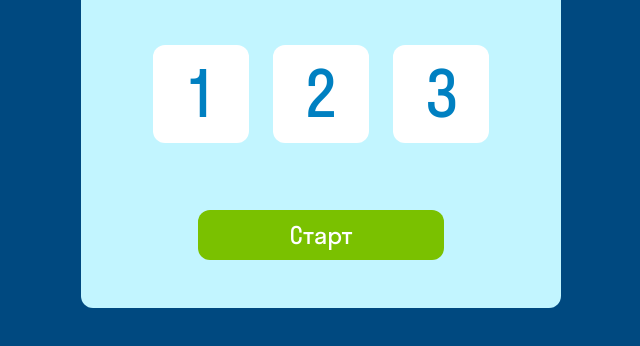
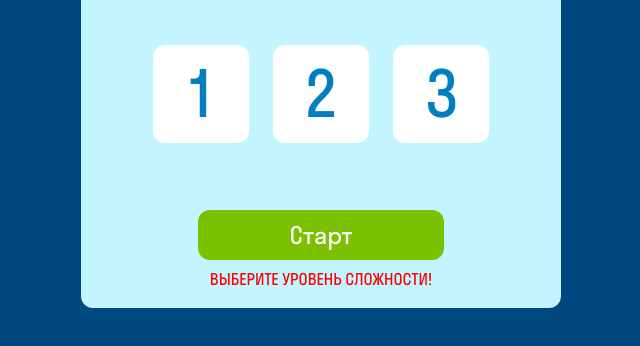
Before and after one commit to SrgyS/Card-game, a website with bundled scripts: page index.html in a window 1280 px wide. Both pictures are taken after a click on the button "Старт". Shown: the part 322-668 px from the top of the page, without its empty margins (319-959 px from the left). Built offline with nearby package versions, Linux system fonts and the light colour scheme.

Commit message:
hw2 complete

```diff
--- /dev/null
+++ b/js/components/cards-page-component.js
@@ -0,0 +1,10 @@
+
+export function renderCardsPageComponent ({appEl, game}) {
+    const appHtml = `<div class="cards">
+                        <p>Уровень сложности: ${game.difficulty}</p>
+                        <p>Число карт: ${game.cards}</p>
+                    </div>`;
+                    appEl.innerHTML = appHtml;
+
+
+}
--- /dev/null
+++ b/js/components/difficulty-page-component.js
@@ -0,0 +1,51 @@
+import { game } from "../script.js"
+import { CARDS_PAGE } from "../routes.js";
+
+export function renderDifficultyPageComponent ({appEl, goToPage}) {
+
+    const appHtml = `<div class="difficulty-box">
+                        <p class="difficulty-box__title">Выбери сложность</p>
+                        <div class="difficulty-box__container">
+                            <div class="difficulty-box__item">1</div>
+                            <div class="difficulty-box__item">2</div>
+                            <div class="difficulty-box__item">3</div>
+                        </div>
+                        <button class="btn" id="start-btn">Старт</button>
+                        <div class="form-error"></div>
+                    </div>`;
+                    appEl.innerHTML = appHtml;
+
+                    const setError = (message) => {
+                        appEl.querySelector(".form-error").textContent = message;
+                      };
+
+              const difficultyBtnElements = document.querySelectorAll(".difficulty-box__item");
+              let selectedDifficultyBtn = null;
+
+              difficultyBtnElements.forEach((difficultyBtnEl, index) => {
+                difficultyBtnEl.addEventListener('click', (e) => {
+                    setError("")
+                    if (selectedDifficultyBtn != null) {
+                        selectedDifficultyBtn.classList.remove("selected")
+                    }
+                    difficultyBtnEl.classList.add("selected")
+                    selectedDifficultyBtn = difficultyBtnEl;
+
+                    game.difficulty = index + 1;
+                    game.gameStatus = CARDS_PAGE;
+                    game.cards = game.difficulty * 6
+
+                    console.log(game)
+                })
+              })
+
+              const startBtnEl = document.getElementById("start-btn")
+
+              startBtnEl.addEventListener("click", (e) => {
+                if (game.difficulty == null){
+                    setError('Выберите уровень сложности!')
+                } else {
+                    goToPage(CARDS_PAGE)
+                }
+              })
+}
--- a/js/components/level-page-component.js
+++ /dev/null
@@ -1,12 +0,0 @@
-export function renderLevelPageComponent ({appEl}) {
-    const appHtml = `<div class="level-box">
-                        <p class="level-box__title">Выбери сложность</p>
-                        <div class="level-box__container">
-                            <div class="level-box__item">1</div>
-                            <div class="level-box__item">2</div>
-                            <div class="level-box__item">3</div>
-                        </div>
-                        <button class="btn">Старт</button>
-                    </div>`;
-                    appEl.innerHTML = appHtml;
-}
--- a/js/routes.js
+++ b/js/routes.js
@@ -1,3 +1,3 @@
-export const LEVEL_PAGE = "level";
+export const DIFFICULTY_PAGE = "difficulty";
 export const CARDS_PAGE = "cards";
 export const RESULT_PAGE = "result";
--- a/js/script.js
+++ b/js/script.js
@@ -1,28 +1,39 @@
-import { renderLevelPageComponent } from "./components/level-page-component.js";
+import { renderDifficultyPageComponent } from "./components/difficulty-page-component.js";
+import { renderCardsPageComponent } from "./components/cards-page-component.js";
 import {
-    LEVEL_PAGE,
-    // CARDS_PAGE,
+    DIFFICULTY_PAGE,
+    CARDS_PAGE,
     // RESULT_PAGE
 } from "./routes.js";
 
 let page = null;
 
+export const game = {
+  gameTime: 0,
+  difficulty: null,
+  gameStatus: page,
+  cards: [],
+  selectedCards: []
+};
+
+
+
 const goToPage = (newPage) => {
     if (
         [
-          LEVEL_PAGE,
-        //   CARDS_PAGE,
+          DIFFICULTY_PAGE,
+          CARDS_PAGE,
         //   RESULT_PAGE,
         ].includes(newPage)
       ) {
-        if (newPage === LEVEL_PAGE) {
-            page = LEVEL_PAGE;
+        if (newPage === DIFFICULTY_PAGE) {
+            page = DIFFICULTY_PAGE;
           return renderApp();
         }
 
-        // if (newPage === CARDS_PAGE) {
-        //   renderApp();
-        // }
+        if (newPage === CARDS_PAGE) {
+          renderApp();
+        }
 
         // if (newPage === RESULT_PAGE) {
         //   renderApp();
@@ -37,18 +48,17 @@ const goToPage = (newPage) => {
 
     export const renderApp = () => {
         const appEl = document.getElementById("app");
-        if (page === LEVEL_PAGE) {
-          return renderLevelPageComponent({
-            appEl,
+        if (page === DIFFICULTY_PAGE) {
+          return renderDifficultyPageComponent({
+            appEl, goToPage,
           });
         }
 
-        // if (page === CARDS_PAGE) {
-        //   return renderCardsPageComponent({
-        //     appEl,
-        //       goToPage,
-        //     });
-        // }
+        if (page === CARDS_PAGE) {
+          return renderCardsPageComponent({
+            appEl, game
+            });
+        }
 
         // if (page === RESULT_PAGE) {
         //   return renderResultPageComponent({
@@ -64,4 +74,4 @@ const goToPage = (newPage) => {
 
       };
 
-      goToPage(LEVEL_PAGE);
+      goToPage(DIFFICULTY_PAGE);
--- a/scss/components/_btn.scss
+++ b/scss/components/_btn.scss
@@ -1,6 +1,7 @@
 .btn {
   width: 246px;
   height: 50px;
+  cursor: pointer;
   background-color: $btn-color;
   color: $white-color;
   border: none;
--- /dev/null
+++ b/scss/components/_form-error.scss
@@ -0,0 +1,5 @@
+.form-error {
+  color: red;
+  text-transform: uppercase;
+  padding: 10px;
+}
--- /dev/null
+++ b/scss/pages/_cards.scss
@@ -0,0 +1,3 @@
+.cards {
+  color: rgba(255, 255, 255, 1);
+}
--- a/scss/pages/_level-box.scss
+++ b/scss/pages/_difficulty-box.scss
@@ -1,4 +1,4 @@
-.level-box {
+.difficulty-box {
   align-items: center;
   display: flex;
   flex-direction: column;
@@ -26,6 +26,7 @@
 
   &__item {
     box-sizing: border-box;
+    cursor: pointer;
     color: rgba(0, 128, 193, 1);
     display: flex;
     align-items: center;
@@ -36,14 +37,20 @@
     font-size: 64px;
     line-height: 72px;
     border-radius: 12px;
-    transition: border 0.2s ease;
+    transition: all 0.2s ease;
     @media (hover: hover), (pointer: fine) {
       &:hover {
         border: 2px solid rgba(0, 128, 193, 1);
       }
     }
+    &:active {
+      transform: scale(1.02);
+    }
   }
   .btn {
     margin-top: 67px;
   }
+  .selected {
+    border: 2px solid rgba(0, 128, 193, 1);
+  }
 }
--- a/scss/style.scss
+++ b/scss/style.scss
@@ -4,5 +4,7 @@
 @import "components/body";
 @import "components/main";
 @import "components/btn";
+@import "components/form-error";
 
-@import "pages/level-box";
+@import "pages/difficulty-box";
+@import "pages/cards";
```
Also changed, not shown: scss/style.css, 1 other file.
